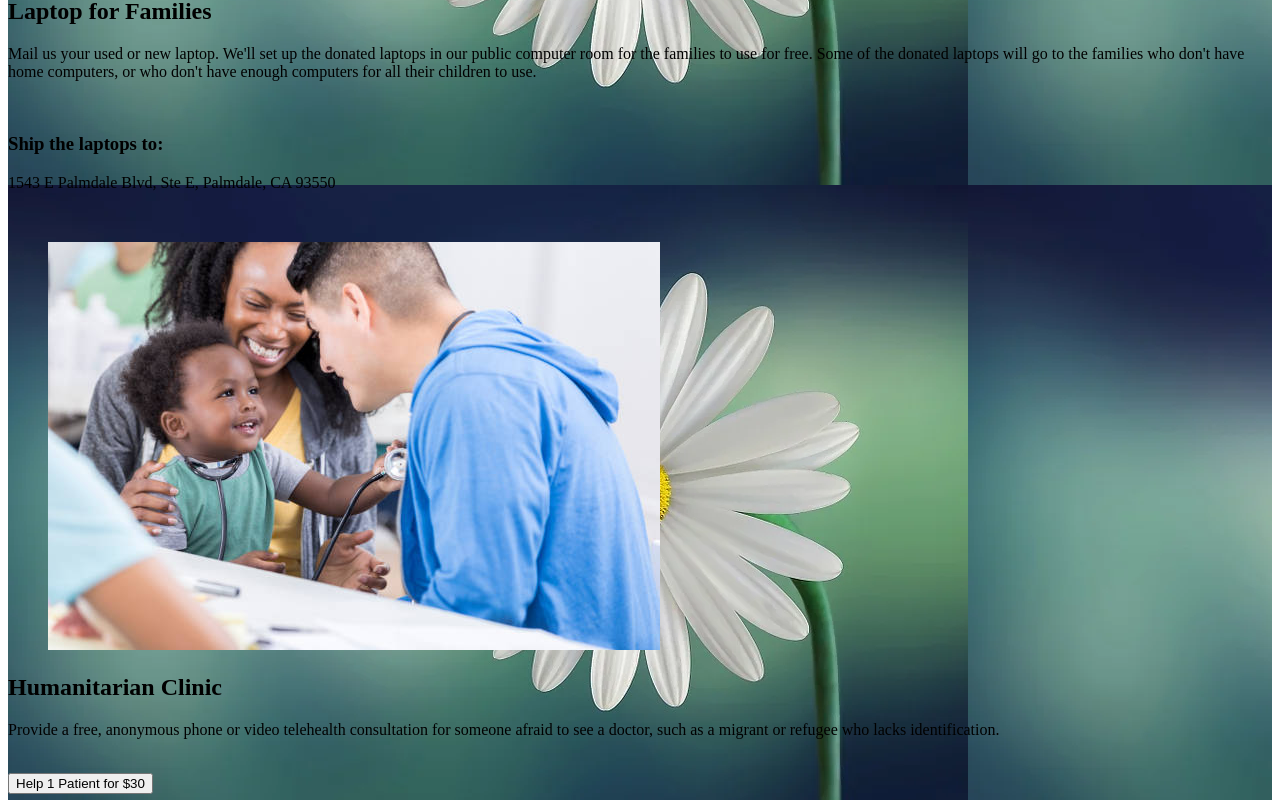
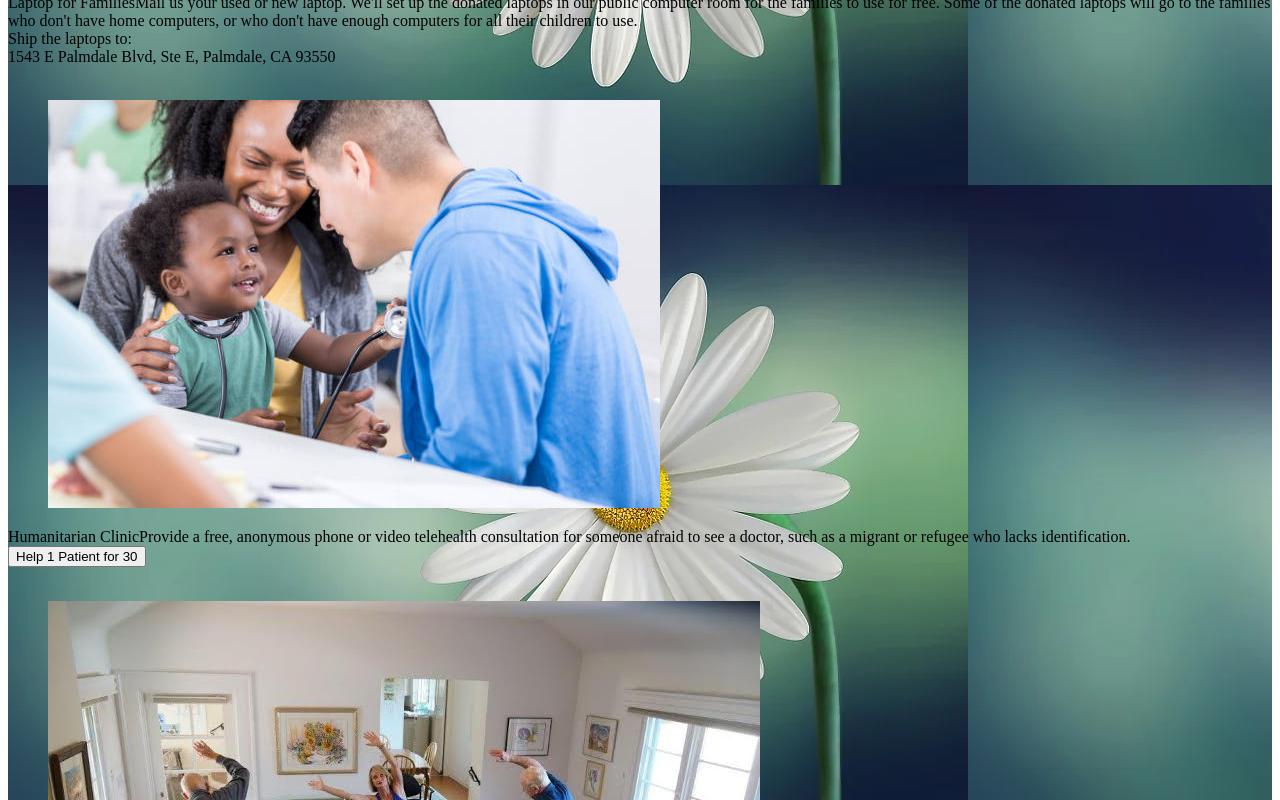
Before and after one commit to margaritahumanitarian/helpafamily, a Next.js app: page / in a window 1280 px wide. Shown: the part 460-1260 px from the top of the page. Built offline with nearby package versions, Linux system fonts and the light colour scheme.

Commit message:
Initial proposal of Card refactoring

```diff
--- /dev/null
+++ b/components/Card.js
@@ -0,0 +1,52 @@
+import PropTypes from 'prop-types';
+import React from 'react';
+
+const Card = ({
+  action,
+  actionLabel,
+  address,
+  addressLabel,
+  backgroundImageSource,
+  children,
+  text,
+  title,
+}) => (
+  <div className="card shadow-xl image-full">
+    {backgroundImageSource && (
+      <figure>
+        <img src={backgroundImageSource} />
+      </figure>
+    )}
+    <div className="card-body justify-end">
+      {title && <span className="card-title">{title}</span>}
+      {text && <span className="mb-3">{text}</span>}
+      {action && (
+        <div className="pt-6">
+          <button className="btn btn-primary" onClick={action} type="button">
+            {actionLabel}
+          </button>
+        </div>
+      )}
+      {children}
+      {address && (
+        <div className="pt-6">
+          <div>{addressLabel}</div>
+          <span>{address}</span>
+        </div>
+      )}
+    </div>
+  </div>
+);
+
+Card.propTypes = {
+  action: PropTypes.func,
+  actionLabel: PropTypes.string,
+  addressLabel: PropTypes.string,
+  address: PropTypes.string,
+  backgroundImageSource: PropTypes.string,
+  children: PropTypes.node,
+  text: PropTypes.string,
+  title: PropTypes.string.isRequired,
+};
+
+export default Card;
--- a/components/HumanitarianClinicCard.js
+++ b/components/HumanitarianClinicCard.js
@@ -1,52 +1,25 @@
 import React from 'react';
-import { useRouter } from 'next/router';
 
-function HumanitarianClinicCard() {
-  const router = useRouter();
+import Card from './Card';
+import useStripeSession from '../hooks/useStripeSession';
 
-  // API takes "amount" in cents. The cost of the humanitarian clinic is $30 multiplied by 100 to get correct amount in cents
-  const humanitarianClinicCost = 30;
-  const dollarsToCentsMultiplier = 100;
+const actionCost = 30;
 
-  const handleSubmit = async (event) => {
-    event.preventDefault();
+const HumanitarianClinicCard = () => {
+  const handleSubmit = useStripeSession({
+    amount: actionCost,
+    cause: '1 patient at a free humanitarian clinic',
+  });
 
-    const response = await fetch('/api/create-stripe-session', {
-      body: JSON.stringify({
-        amount: humanitarianClinicCost * dollarsToCentsMultiplier,
-        cause: '1 patient at a free humanitarian clinic',
-      }),
-      headers: {
-        'Content-Type': 'application/json',
-      },
-      method: 'POST',
-    });
-    const result = await response.json();
-    router.push(result.url);
-  };
   return (
-    <div className="card shadow-xl image-full">
-      <figure>
-        <img src="/images/Humanitarian.jpg" />
-      </figure>
-      <div className="justify-end card-body">
-        <h2 className="card-title">{'Humanitarian Clinic'}</h2>
-        <p className="mb-3">
-          {
-            'Provide a free, anonymous phone or video telehealth consultation for someone afraid to see a doctor, such as a migrant or refugee who lacks identification.'
-          }
-        </p>
-        <p>
-          <br />
-          <form onSubmit={handleSubmit}>
-            <button className="btn btn-primary " type="submit">
-              {'Help 1 Patient for $30'}
-            </button>
-          </form>
-        </p>
-      </div>
-    </div>
+    <Card
+      action={handleSubmit}
+      actionLabel={`Help 1 Patient for ${actionCost}`}
+      backgroundImageSource="/images/Humanitarian.jpg"
+      text="Provide a free, anonymous phone or video telehealth consultation for someone afraid to see a doctor, such as a migrant or refugee who lacks identification."
+      title="Humanitarian Clinic"
+    />
   );
-}
+};
 
 export default HumanitarianClinicCard;
--- a/components/LaptopForFamiliesCard.js
+++ b/components/LaptopForFamiliesCard.js
@@ -1,26 +1,15 @@
 import React from 'react';
 
-function LaptopForFamiliesCard() {
-  return (
-    <div className="card shadow-xl image-full">
-      <figure>
-        <img src="/images/Laptop.jpeg" />
-      </figure>
-      <div className="justify-end card-body">
-        <h2 className="card-title">{'Laptop for Families'}</h2>
-        <p className="mb-3">
-          {
-            "Mail us your used or new laptop. We'll set up the donated laptops in our public computer room for the families to use for free. Some of the donated laptops will go to the families who don't have home computers, or who don't have enough computers for all their children to use."
-          }
-        </p>
-        <p>
-          <br />
-          <h3>{'Ship the laptops to:'}</h3>
-          <p>{'1543 E Palmdale Blvd, Ste E, Palmdale, CA 93550'}</p>
-        </p>
-      </div>
-    </div>
-  );
-}
+import Card from './Card';
+
+const LaptopForFamiliesCard = () => (
+  <Card
+    address="1543 E Palmdale Blvd, Ste E, Palmdale, CA 93550"
+    addressLabel="Ship the laptops to:"
+    backgroundImageSource="/images/Laptop.jpeg"
+    text="Mail us your used or new laptop. We'll set up the donated laptops in our public computer room for the families to use for free. Some of the donated laptops will go to the families who don't have home computers, or who don't have enough computers for all their children to use."
+    title="Laptop for Families"
+  />
+);
 
 export default LaptopForFamiliesCard;
--- /dev/null
+++ b/hooks/useStripeSession.js
@@ -0,0 +1,28 @@
+import { useRouter } from 'next/router';
+
+const dollarsToCentsMultiplier = 100;
+
+const useStripeSession = ({ amount, cause }) => {
+  const router = useRouter();
+
+  const handleSubmit = async (event) => {
+    event.preventDefault();
+
+    const response = await fetch('/api/create-stripe-session', {
+      body: JSON.stringify({
+        amount: amount * dollarsToCentsMultiplier,
+        cause,
+      }),
+      headers: {
+        'Content-Type': 'application/json',
+      },
+      method: 'POST',
+    });
+    const result = await response.json();
+    router.push(result.url);
+  };
+
+  return handleSubmit;
+};
+
+export default useStripeSession;
```
